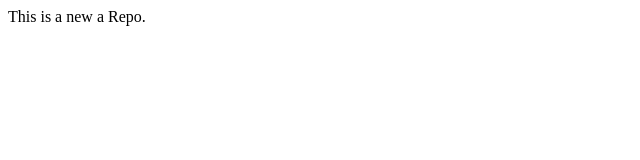
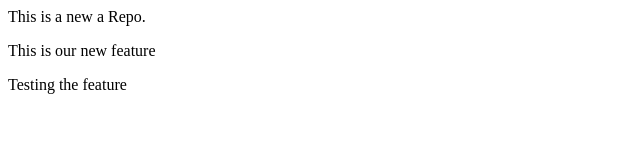
Before and after one commit to sashorna/localrepo, a plain HTML site: page index.html in a window 1280 px wide. Shown: the whole page, without its empty margins (0-640 px from the left). Drawn offline with Linux system fonts and the light colour scheme.

Commit message:
Add new feautre

```diff
--- a/index.html
+++ b/index.html
@@ -1 +1,3 @@
 <p>This is a new a Repo.</p>
+<p>This is our new feature</p>
+<p>Testing the feature</p>
```
